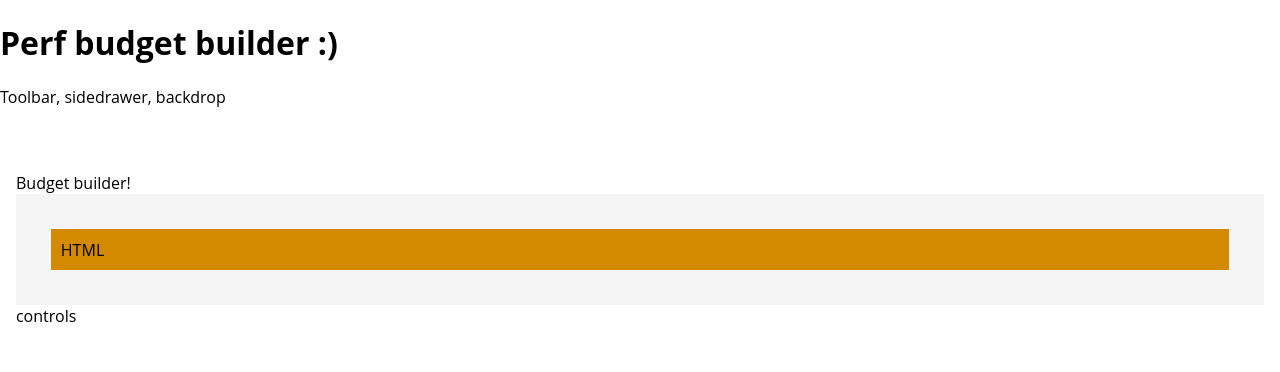
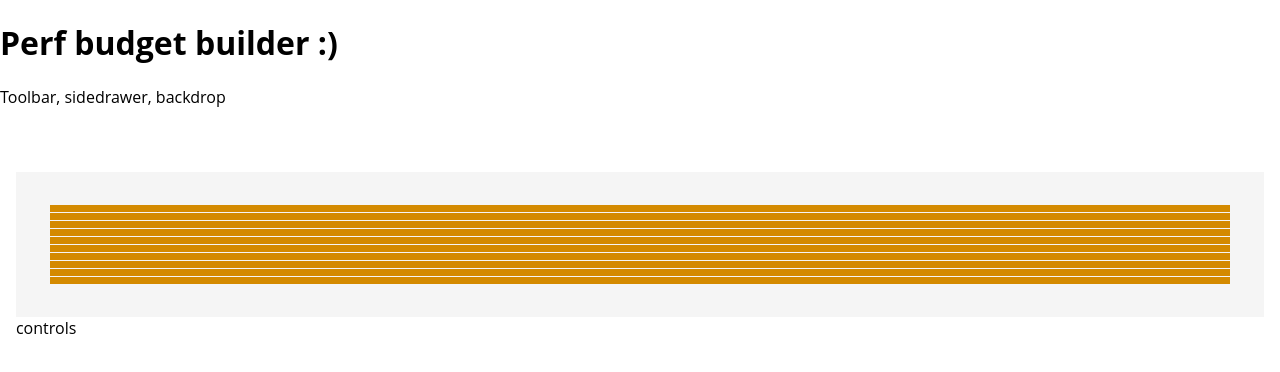
Before and after one commit to maudnals/demo-react-webperf-budget-builder, a React app: page / in a window 1280 px wide. Shown: the top 372 px of the page. Built offline with nearby package versions, Linux system fonts and the light colour scheme.

Commit message:
feat - added budget preview and call to action

```diff
--- a/src/components/Budget/Budget.css
+++ b/src/components/Budget/Budget.css
@@ -7,6 +7,6 @@
 
 @media screen and (min-width: 600px) {
   .Budget {
-    font-size: 1rem;
+    font-size: 1.2rem;
   }
 }
--- a/src/components/Budget/Budget.js
+++ b/src/components/Budget/Budget.js
@@ -1,12 +1,37 @@
-import React from 'react';
+import React, { Fragment } from 'react';
 import BudgetResource from './BudgetResource/BudgetResource';
 import classes from './Budget.css';
 
 const budget = (props) => {
+
+  const resources = Object.keys(props.resources)
+    .map(k => {
+      return [...Array(props.resources[k])]
+        .map((_, index) => {
+          return <BudgetResource type={k} name={k} key={k + index} />;
+        });
+    });
+
+  const resourcesCount = Object.keys(props.resources)
+    .reduce((accumulator, currentIndex) => {
+      return accumulator + props.resources[currentIndex];
+    }, 0);
+
+
+  const callToAction = resourcesCount ?
+    null
+    :
+    "Add resources";
+
   return (
-    <div className={classes.Budget}>
-      <BudgetResource type="html" name="HTML" />
-    </div>
+    <Fragment>
+      <div>
+        {callToAction}
+      </div>
+      <div className={classes.Budget}>
+        {resources}
+      </div>
+    </Fragment>
   );
 }
 
--- a/src/components/Budget/BudgetResource/BudgetResource.css
+++ b/src/components/Budget/BudgetResource/BudgetResource.css
@@ -1,6 +1,6 @@
 .Box {
-  padding: 0.6rem;
-  margin: 0.2rem;
+  margin: 0.1rem;
+  height: 0.4rem;
 }
 
 .Html {
--- a/src/components/Budget/BudgetResource/BudgetResource.js
+++ b/src/components/Budget/BudgetResource/BudgetResource.js
@@ -30,7 +30,6 @@ class BudgetResource extends Component {
     let resClass = [ colorClass, classes.Box].join(' ');
     return (
       <div className={resClass}>
-        {this.props.name}
       </div>
     );
   }
--- a/src/containers/BudgetBuilder/BudgetBuilder.js
+++ b/src/containers/BudgetBuilder/BudgetBuilder.js
@@ -5,26 +5,21 @@ class BudgetBuilder extends Component {
 
   state = {
     price: 0,
-    resources: [
-      {
-        name: "html",
-        count: 0
-      },
-      {
-        name: "css",
-        count: 0
-      },
-    ]
+    resources: {
+      html: 10,
+      css: 0,
+      bundle: 0,
+      ads: 0,
+    }
   }
 
   render() {
     return (
       <Fragment>
-        Budget builder!
+        <Budget resources={this.state.resources} />
         <div>
-          <Budget/>
-        </div>
-        <div>controls</div>
+          controls
+          </div>
       </Fragment>
     )
   }
```
